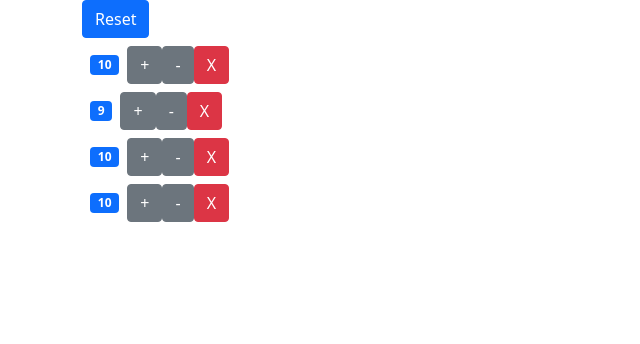
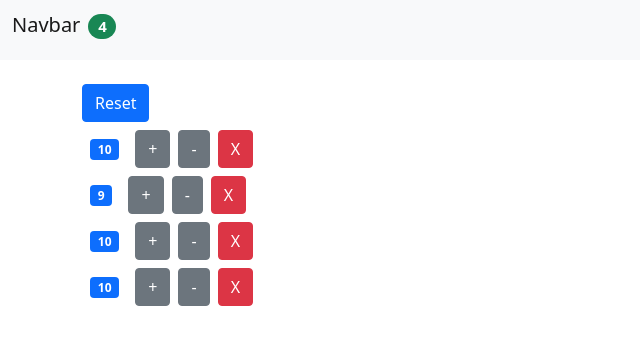
Before and after one commit to MissJL/cart, a React (Create React App) app: page / in a window 1280 px wide. Shown: the top 344 px of the page, without its empty margins (0-640 px from the left). Built offline with nearby package versions, Linux system fonts and the light colour scheme.

Commit message:
cleaned code

```diff
--- a/src/App.jsx
+++ b/src/App.jsx
@@ -1,12 +1,66 @@
 import React, { Component } from "react";
 import Products from "./Components/Products";
+import NavBar from "./Components/NavBar";
 
 class App extends Component {
+  state = {
+    products: [
+      { id: 1, quantity: 10 },
+      { id: 2, quantity: 9 },
+      { id: 3, quantity: 10 },
+      { id: 4, quantity: 10 },
+    ],
+  };
+  handleReset = () => {
+    const products = this.state.products.map((product) => ({
+      ...product,
+      quantity: 0,
+    }));
+    this.setState({ products });
+  };
+
+  handleIncrement = (product) => {
+    // 1. Klona products arrayen
+    const products = [...this.state.products];
+    // 2. hitta indexet för producten vi ska ändra
+    const index = products.indexOf(product);
+    // 3. klona produkten på det indexet
+    products[index] = { ...product };
+    // 4. göra ändringen (increment)
+    products[index].quantity++;
+    // 5. setState
+    this.setState({ products });
+  };
+
+  handleDecrement = (product) => {
+    const products = [...this.state.products];
+    const index = products.indexOf(product);
+    products[index] = { ...product };
+    products[index].quantity--;
+    this.setState({ products });
+  };
+
+  handleDelete = (id) => {
+    const products = this.state.products.filter((p) => p.id !== id);
+    this.setState({ products });
+  };
+
   render() {
+    const { products } = this.state;
+
     return (
-      <div className="container">
-        <Products />
-      </div>
+      <>
+        <NavBar productCount={products.length} />
+        <div className="container mt-4">
+          <Products
+            products={products}
+            onReset={this.handleReset}
+            onIncrement={this.handleIncrement}
+            onDecrement={this.handleDecrement}
+            onDelete={this.handleDelete}
+          />
+        </div>
+      </>
     );
   }
 }
--- /dev/null
+++ b/src/Components/NavBar.jsx
@@ -0,0 +1,20 @@
+import React, { Component } from "react";
+
+class NavBar extends Component {
+  render() {
+    return (
+      <nav className="navbar navbar-light bg-light">
+        <div className="container-fluid">
+          <span className="navbar-brand h1">
+            Navbar
+            <span className="badge rounded-pill bg-success ms-2">
+              {this.props.productCount}
+            </span>
+          </span>
+        </div>
+      </nav>
+    );
+  }
+}
+
+export default NavBar;
--- a/src/Components/Product.jsx
+++ b/src/Components/Product.jsx
@@ -2,24 +2,26 @@
 
 class Product extends Component {
   render() {
+    const { onIncrement, onDecrement, onDelete, product } = this.props;
+
     return (
       <div className="m-2">
         <span className={this.getBadgeClasses()}>{this.formatQuantity()}</span>
         <button
-          onClick={() => this.props.onIncrement(this.props.product)}
-          className="btn btn-secondary"
+          onClick={() => onIncrement(product)}
+          className="btn btn-secondary ms-2"
         >
           +
         </button>
         <button
-          onClick={() => this.props.onDecrement(this.props.product)}
-          className="btn btn-secondary"
+          onClick={() => onDecrement(product)}
+          className="btn btn-secondary ms-2"
         >
           -
         </button>
         <button
-          onClick={() => this.props.onDelete(this.props.product.id)}
-          className="btn btn-danger"
+          onClick={() => onDelete(product.id)}
+          className="btn btn-danger ms-2"
         >
           X
         </button>
--- a/src/Components/Products.jsx
+++ b/src/Components/Products.jsx
@@ -2,62 +2,26 @@
 import Product from "./Product";
 
 class Products extends Component {
-  state = {
-    products: [
-      { id: 1, quantity: 10 },
-      { id: 2, quantity: 9 },
-      { id: 3, quantity: 10 },
-      { id: 4, quantity: 10 },
-    ],
-  };
-
-  handleReset = () => {
-    const products = this.state.products.map((product) => ({
-      ...product,
-      quantity: 0,
-    }));
-    this.setState({ products });
-  };
-
-  handleIncrement = (product) => {
-    // 1. Klona products arrayen
-    const products = [...this.state.products];
-    // 2. hitta indexet för producten vi ska ändra
-    const index = products.indexOf(product);
-    // 3. klona produkten på det indexet
-    products[index] = { ...product };
-    // 4. göra ändringen (increment)
-    products[index].quantity++;
-    // 5. setState
-    this.setState({ products });
-  };
-
-  handleDecrement = (product) => {
-    const products = [...this.state.products];
-    const index = products.indexOf(product);
-    products[index] = { ...product };
-    products[index].quantity--;
-    this.setState({ products });
-  };
-
-  handleDelete = (id) => {
-    const products = this.state.products.filter((p) => p.id !== id);
-    this.setState({ products });
-  };
-
   render() {
+    const {
+      onReset,
+      onDecrement,
+      onIncrement,
+      onDelete,
+      products,
+    } = this.props;
     return (
       <>
-        <button onClick={() => this.handleReset()} className="btn btn-primary">
+        <button onClick={onReset} className="btn btn-primary">
           Reset
         </button>
-        {this.state.products.map((product) => (
+        {products.map((product) => (
           <Product
             key={product.id}
             product={product}
-            onDelete={this.handleDelete}
-            onIncrement={this.handleIncrement}
-            onDecrement={this.handleDecrement}
+            onDelete={onDelete}
+            onIncrement={onIncrement}
+            onDecrement={onDecrement}
           />
         ))}
       </>
```
